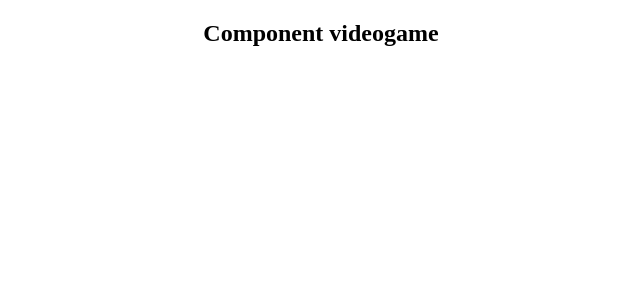
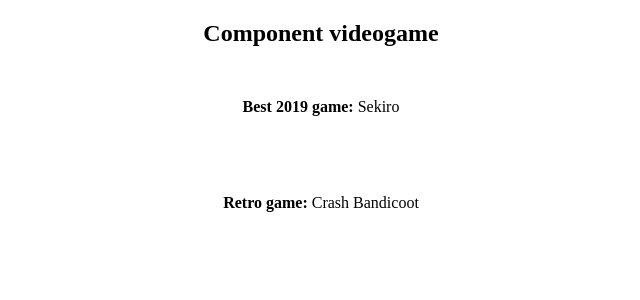
Before and after one commit to Rubru94/social-network-mean-stack, an Angular app in the folder frontend/: page /home in a window 1280 px wide. Shown: the top 300 px of the page, without its empty margins (319-959 px from the left). Built offline with nearby package versions, Linux system fonts and the light colour scheme.

Commit message:
feat: Use ngIf directive

```diff
--- a/frontend/src/app/public/components/videogame/videogame.component.html
+++ b/frontend/src/app/public/components/videogame/videogame.component.html
@@ -1 +1,16 @@
 <h2>Component {{ name }}</h2>
+
+<div class="grid">
+    <div>
+        <span>
+            <strong>Best 2019 game:</strong>
+            {{ bestGame2019 }}
+        </span>
+    </div>
+    <div *ngIf="retroShow">
+        <span>
+            <strong>Retro game:</strong>
+            {{ retroGame }}
+        </span>
+    </div>
+</div>
--- a/frontend/src/app/public/components/videogame/videogame.component.scss
+++ b/frontend/src/app/public/components/videogame/videogame.component.scss
@@ -0,0 +1,12 @@
+div {
+    width: fit-content;
+    margin: auto;
+}
+
+.grid {
+    display: grid;
+    gap: 1rem;
+    grid-auto-rows: 5rem;
+    grid-template-columns: repeat(auto-fill, minmax(10rem, 1fr));
+    grid-auto-flow: dense;
+}
--- a/frontend/src/app/public/components/videogame/videogame.component.ts
+++ b/frontend/src/app/public/components/videogame/videogame.component.ts
@@ -7,4 +7,7 @@
 })
 export class VideogameComponent {
     name = 'videogame';
+    bestGame2019 = 'Sekiro';
+    retroGame = 'Crash Bandicoot';
+    retroShow = true;
 }
```
